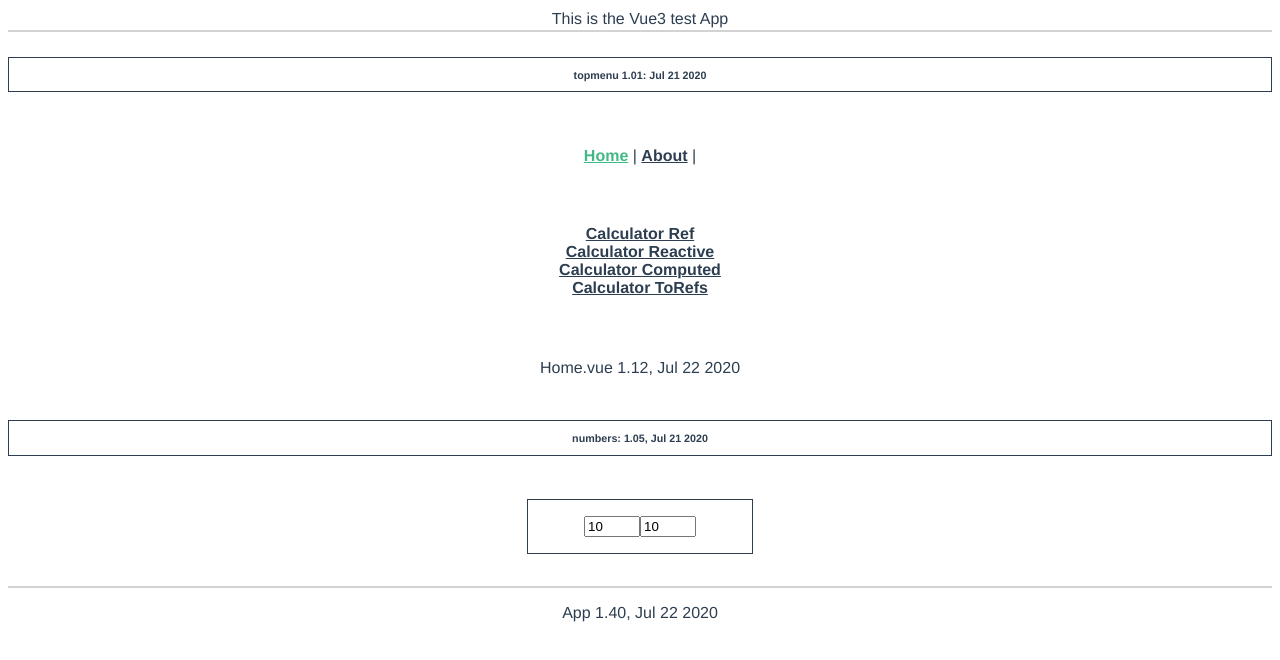
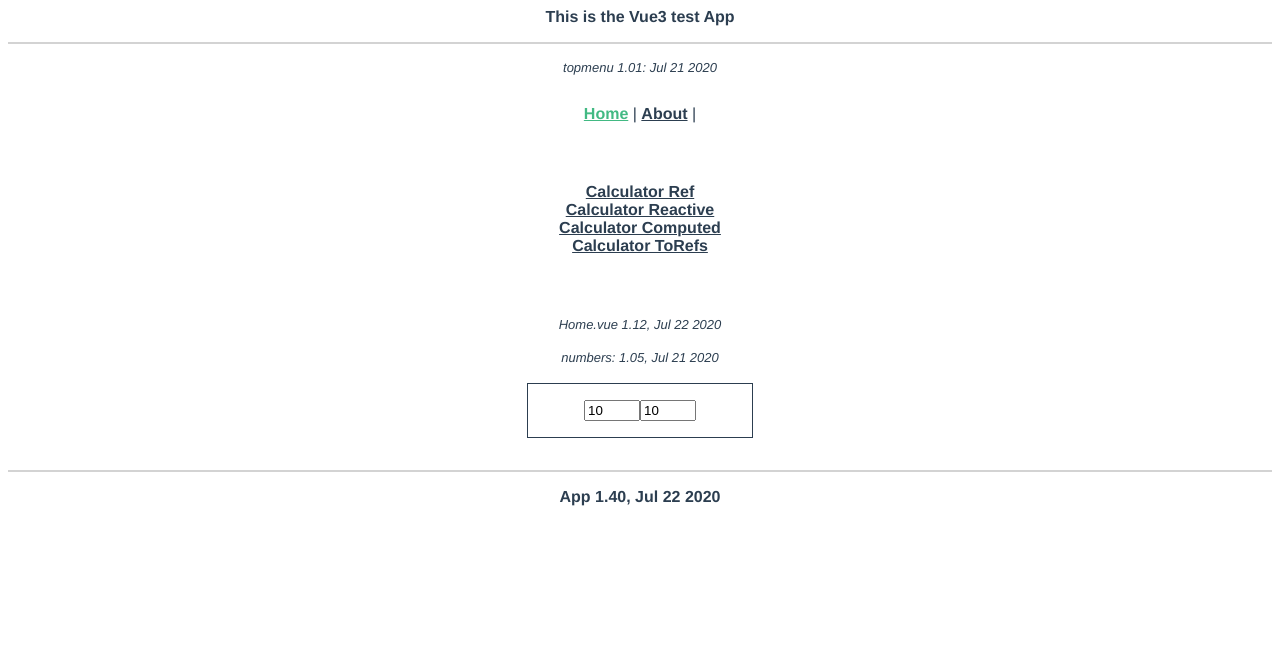
Before and after one commit to yves40/Vue3-Composition, a Vue app: page /#/ in a window 1280 px wide. Shown: the top 660 px of the page. Built offline with nearby package versions, Linux system fonts and the light colour scheme.

Commit message:
Look and feel

```diff
--- a/src/assets/thecss.css
+++ b/src/assets/thecss.css
@@ -1,14 +1,20 @@
 #header {
   border-bottom: 2px solid lightgray;
-  padding: 2px 0px 2px 0px;
+  padding-bottom: 1em;
+  margin-bottom: 1em;
+font-weight: bold;
 }
-#header h1 { font-weight: bold; font-size: 1.5em; }
-#header h2 {font-weight: normal;font-size: 1em; }
-#header h3 {font-weight: normal;font-size: 0.8em; }
 
 #appzone {padding-top: 1em;padding-bottom: 1em;margin-top: 1em;}
 
-#footer {font-size: 1em;margin-top: 1em;padding-top: 1em; border-top: 2px solid lightgray;}
+#footer {font-size: 1em;
+    border-top: 2px solid lightgray;
+    padding-top: 1em;
+    margin-top: 1em;
+    font-weight: bold;
+}
+
+.moduletitle {  font-style: italic; font-size: small }
 
 .calc-form {
   margin-left: auto;
@@ -44,5 +50,3 @@
 }
 
 .about { border: 1px;}
-
-h6 { padding: 1em; border: 1px; border-style: solid;}
--- a/src/views/Home.vue
+++ b/src/views/Home.vue
@@ -1,5 +1,5 @@
 <template>
-    {{Version}}
+  <div class="moduletitle">{{Version}}</div>
   <div class="home">
     <numbers/>
   </div>
--- a/src/views/calculatorComputed.vue
+++ b/src/views/calculatorComputed.vue
@@ -1,6 +1,6 @@
 <template>
   <div class="calculator">
-    <h6>{{Version}}</h6>
+    <div class="moduletitle">{{Version}}</div>
     <form class="calc-form">
       <input type="text" class="field" v-model="state.num1"  maxlength="2"/>
       <span class="operator"> + </span>
--- a/src/views/calculatorReactive.vue
+++ b/src/views/calculatorReactive.vue
@@ -1,6 +1,6 @@
 <template>
   <div class="calculator">
-    <h6>{{Version}}</h6>
+    <div class="moduletitle">{{Version}}</div>
     <form class="calc-form">
       <input type="text" class="field" v-model="state.num1" @keyup="addNumbers" maxlength="2"/>
       <span class="operator"> + </span>
--- a/src/views/calculatorRef.vue
+++ b/src/views/calculatorRef.vue
@@ -1,7 +1,6 @@
 <template>
   <div class="calculator">
-    <h6>{{Version}}</h6>
-    <h5>{{Header}}</h5>
+    <div class="moduletitle">{{Version}}</div>
     <form class="calc-form">
       <input type="text" class="field" v-model="num1" @keyup="addNumbers" maxlength="2"/>
       <span class="operator"> + </span>
--- a/src/views/calculatorToRefs.vue
+++ b/src/views/calculatorToRefs.vue
@@ -1,6 +1,6 @@
 <template>
   <div class="calculator">
-    <h6>{{Version}}</h6>
+    <div class="moduletitle">{{Version}}</div>
     <form class="calc-form">
       <input type="text" class="field" v-model="num1"  maxlength="2"/>
       <span class="operator"> + </span>
--- a/src/views/numbers.vue
+++ b/src/views/numbers.vue
@@ -1,7 +1,6 @@
 <template>
   <br />
-  <h6>{{Version}}</h6>
-  <br />
+  <div class="moduletitle">{{Version}}</div>  <br />
   <div class="calc-form">
     <form>
       <input type="text" class="field" v-model="num1" maxlength="2" />
--- a/src/views/topmenu.vue
+++ b/src/views/topmenu.vue
@@ -1,5 +1,5 @@
 <template>
-    <h6>{{Version}}</h6>
+    <div class="moduletitle">{{Version}}</div>
     <div id="nav">
       <router-link to="/">Home</router-link> |
       <router-link to="/about">About</router-link> |
```
